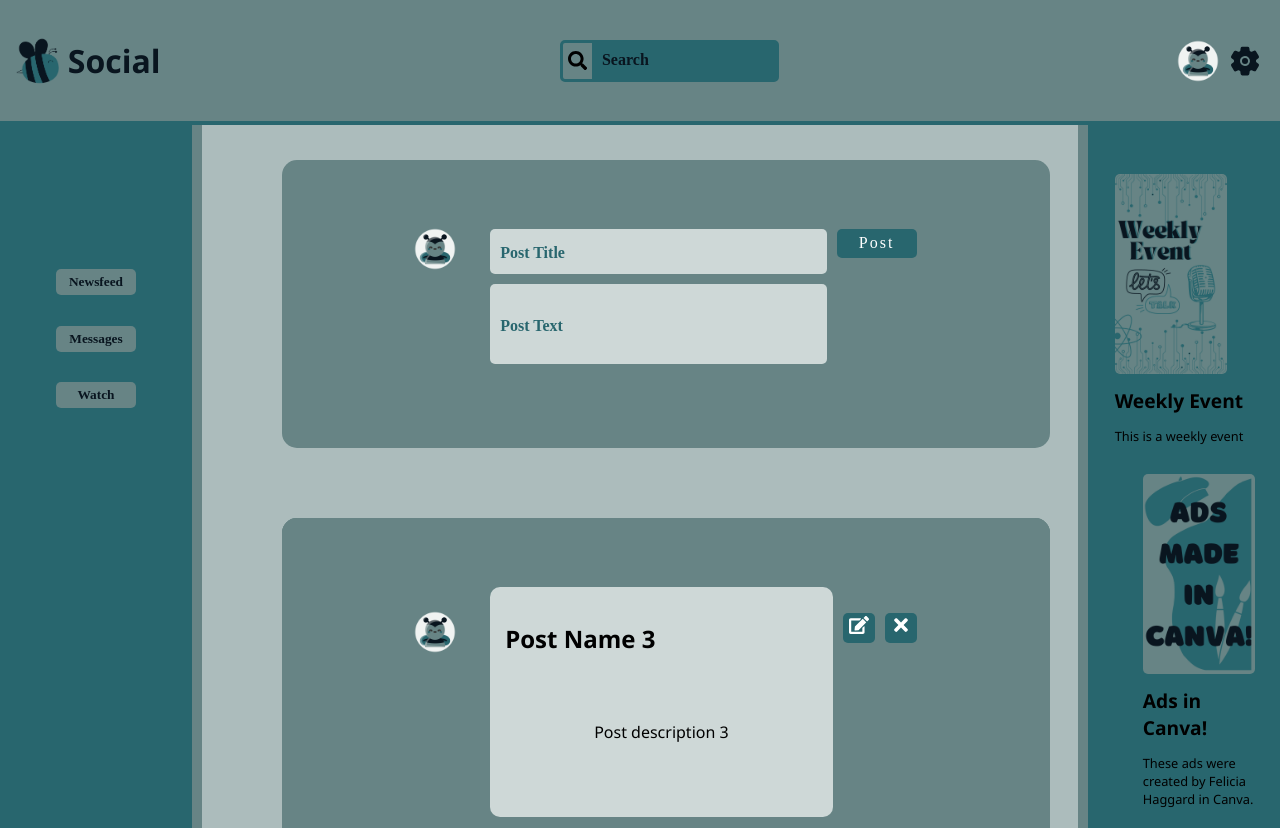
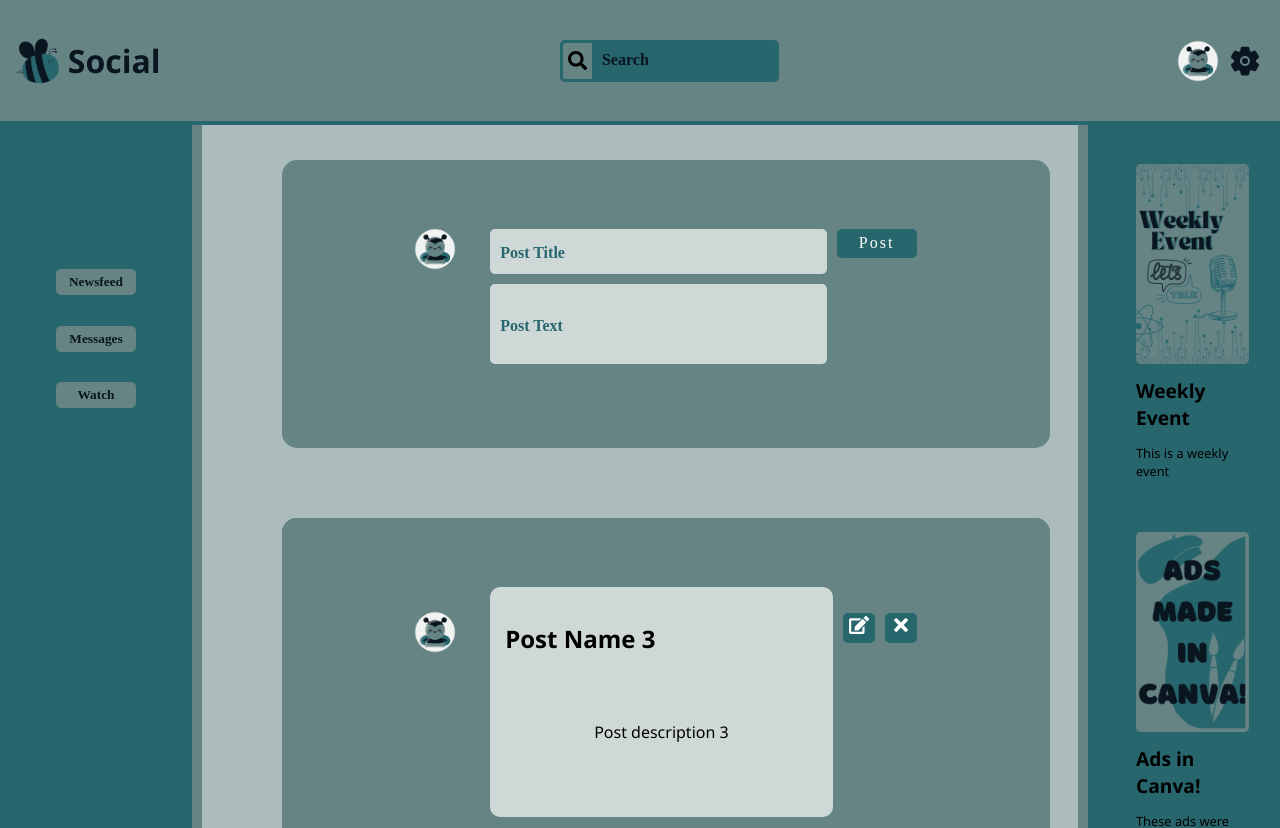
Before and after one commit to HaggardFelicia/Haggard_Felicia_Dev2501, a React (Create React App) app: page / in a window 1280 px wide. Shown: the top 828 px of the page. Built offline with nearby package versions, Linux system fonts and the light colour scheme; the HTML template or start-up script is replaced by a standard one.

Commit message:
updating adCard

```diff
--- a/src/components/AdCard.js
+++ b/src/components/AdCard.js
@@ -4,8 +4,10 @@ const AdCard = props => {
     return(
         <div style={props.adStyle}>
             <Icons style={props.adImg} IconImg={props.ad} ImageAlt="Weekly Event ad" />
-            <h1 style={styles.h1}>{props.h1}</h1>
-            <p style={styles.p}>{props.pText}</p>
+            <div style={styles.padding}>
+                <h1 style={styles.h1}>{props.h1}</h1>
+                <p style={styles.p}>{props.pText}</p>
+            </div>
         </div>
     );
 }
@@ -20,5 +22,12 @@ const styles = {
         fontSize: ".8rem",
         marginBottom: "10% !important",
         paddingBottom: "10% !important",
+        paddingHorizontal: "auto",
+        marginHorizontal: "auto",
+        overflow: "hidden",
+        width: "100%"
+    },
+    padding:{
+        width: "100%"
     }
 }
--- a/src/components/RightNav.js
+++ b/src/components/RightNav.js
@@ -29,22 +29,26 @@ const styles = {
         right: "0",
         overflow: "hidden",
         paddingBottom: "5%",
+        marginHorizontal: "auto"
     },
     ad1: {
         position: "absolute !important",
         alignItems: "center",
         height: "10%",
-        margin: "10px 20px 100px 10px",
+        marginHorizontal: "auto",
         justifyContent: "center",
         textAlign: "left",
+        width: "50%",
+        marginBottom: "50%"
     },
     ad2: {
         position: "absolute !important",
         alignItems: "center",
         height: "10%",
         justifyContent: "center",
-        margin: "120px 30px 10px 0px",
-        paddingLeft: "60px",
         textAlign: "left",
+        marginHorizontal: "auto",
+        width: "50%",
+        marginTop: "100%"
     },
 };
```
